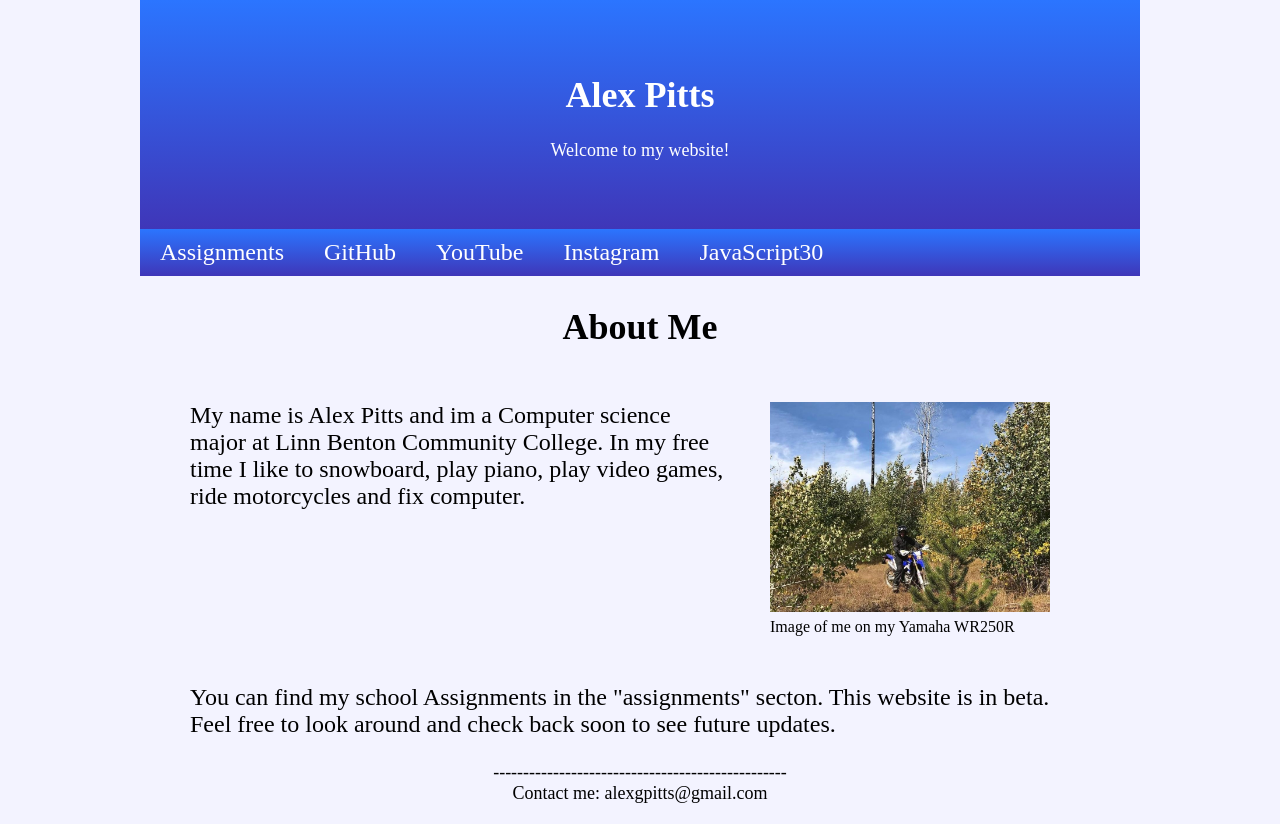
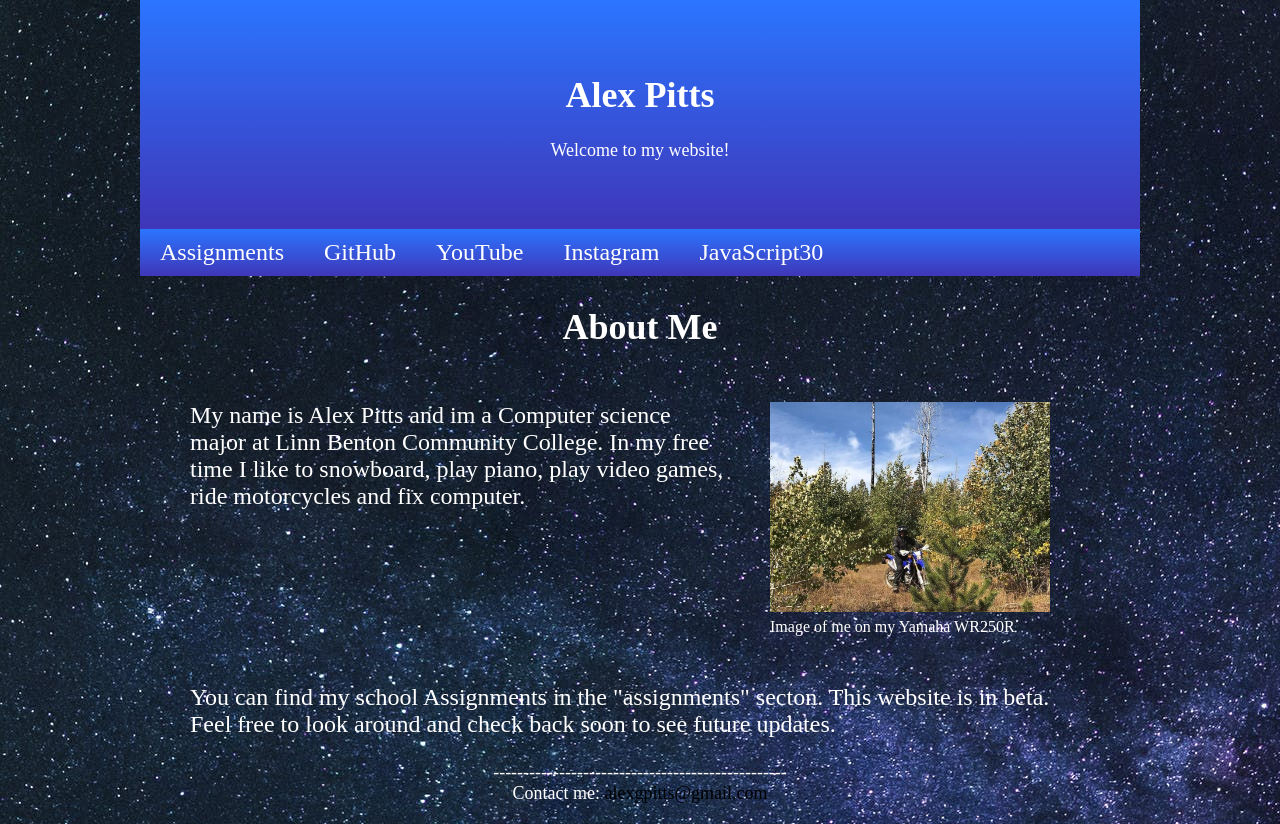
Before and after one commit to alexgpitts/AlexPitts.github.io, a PHP site: page /index.html in a window 1280 px wide. Run offline with PHP 8.4, Linux system fonts and the light colour scheme.

Commit message:
Update main.css

```diff
--- a/CSS/main.css
+++ b/CSS/main.css
@@ -1,6 +1,7 @@
 
 body{
-    background-color: rgba(17, 0, 255, 0.048);
+    color: rgba(255, 255, 255);
+    background-image: url("milkyway.jpeg");
     max-width: 1000px;
     margin: auto;
     padding-bottom: 20px;
@@ -76,6 +77,7 @@ figcaption{
  }
  .about{
      flex: 100%;
+     color: rgba(255, 255, 255);
      font-size: x-large;
  }
 
```
